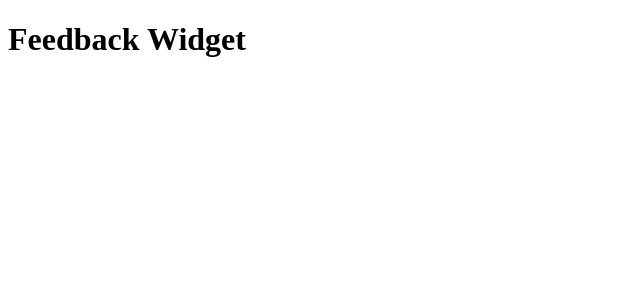
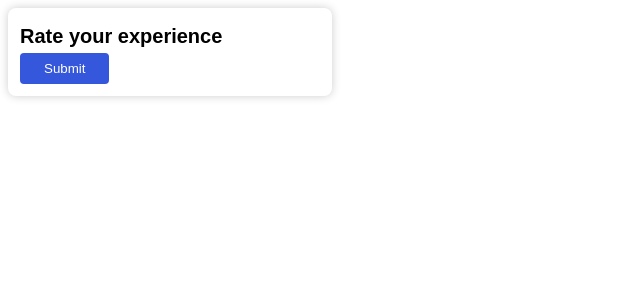
Before and after one commit to riya09/react-widget, a React (Create React App) app: page / in a window 1280 px wide. Shown: the top 300 px of the page, without its empty margins (0-640 px from the left). Built offline with nearby package versions, Linux system fonts and the light colour scheme.

Commit message:
feat: create basic widget component with style

```diff
--- a/src/App.js
+++ b/src/App.js
@@ -1,7 +1,9 @@
+import FeedbackWidget from "./components/FeedbackWidget";
+
 function App() {
   return (
     <div className="App">
-      <h1>Feedback Widget</h1>
+      <FeedbackWidget />
     </div>
   );
 }
--- /dev/null
+++ b/src/components/FeedbackWidget.js
@@ -0,0 +1,32 @@
+import { useEffect } from 'react';
+import './widget.scss'
+
+const FeedbackWidget = (props) => {
+  const {
+    titleText = 'Rate your experience',
+    buttonText = 'Submit',
+    themeColor = '#3457dc',
+    handleSubmit
+  } = props
+
+  useEffect(() => {
+    document.documentElement.style.setProperty('--base', themeColor);
+  }, [themeColor])
+
+  return (
+    <div className="brand__feedbackWidget">
+      <div className="feedbackWidget__container">
+        <h1 className="feedbackWidget__title">
+          {titleText}
+        </h1>
+        <button
+          className="feedbackWidget__btn--submit"
+          onClick={handleSubmit}
+        >
+          { buttonText }
+        </button>
+      </div>
+    </div>
+  );
+}
+export default FeedbackWidget
--- /dev/null
+++ b/src/components/widget.scss
@@ -0,0 +1,26 @@
+:root {
+  --base: #3457dc;
+}
+.brand__feedbackWidget {
+  font-family: sans-serif;
+  .feedbackWidget__container {
+    box-shadow: 0 0 10px 0 rgba(0, 0, 0, 0.2);
+    max-width: 300px;
+    width: 100%;
+    padding: 12px;
+    border-radius: 8px;
+    .feedbackWidget__title {
+      margin: 5px 0;
+      font-size: 20px;
+    }
+    .feedbackWidget__btn--submit {
+      border: 0;
+      background-color: var(--base);
+      color: #fff;
+      font-weight: 500;
+      padding: 8px 24px;
+      border-radius: 4px;
+      cursor: pointer;
+    }
+  }
+}
```
